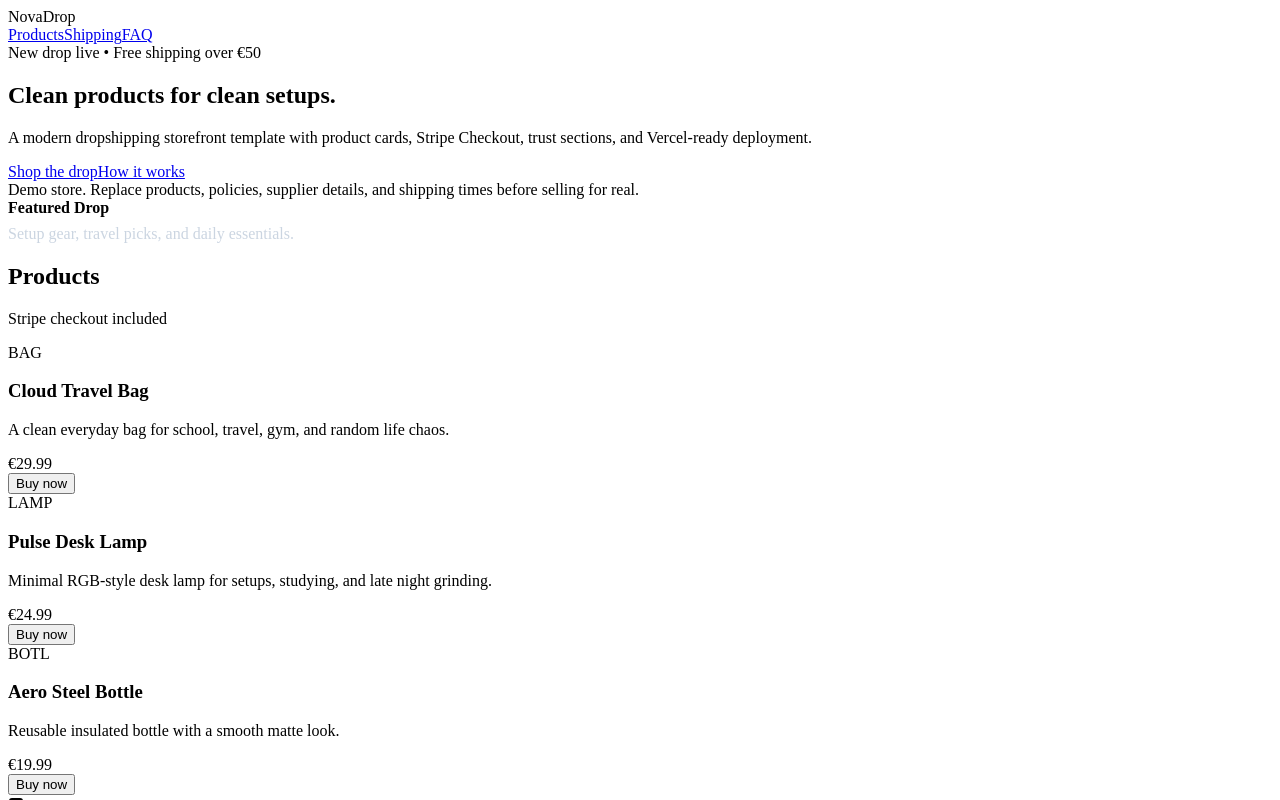
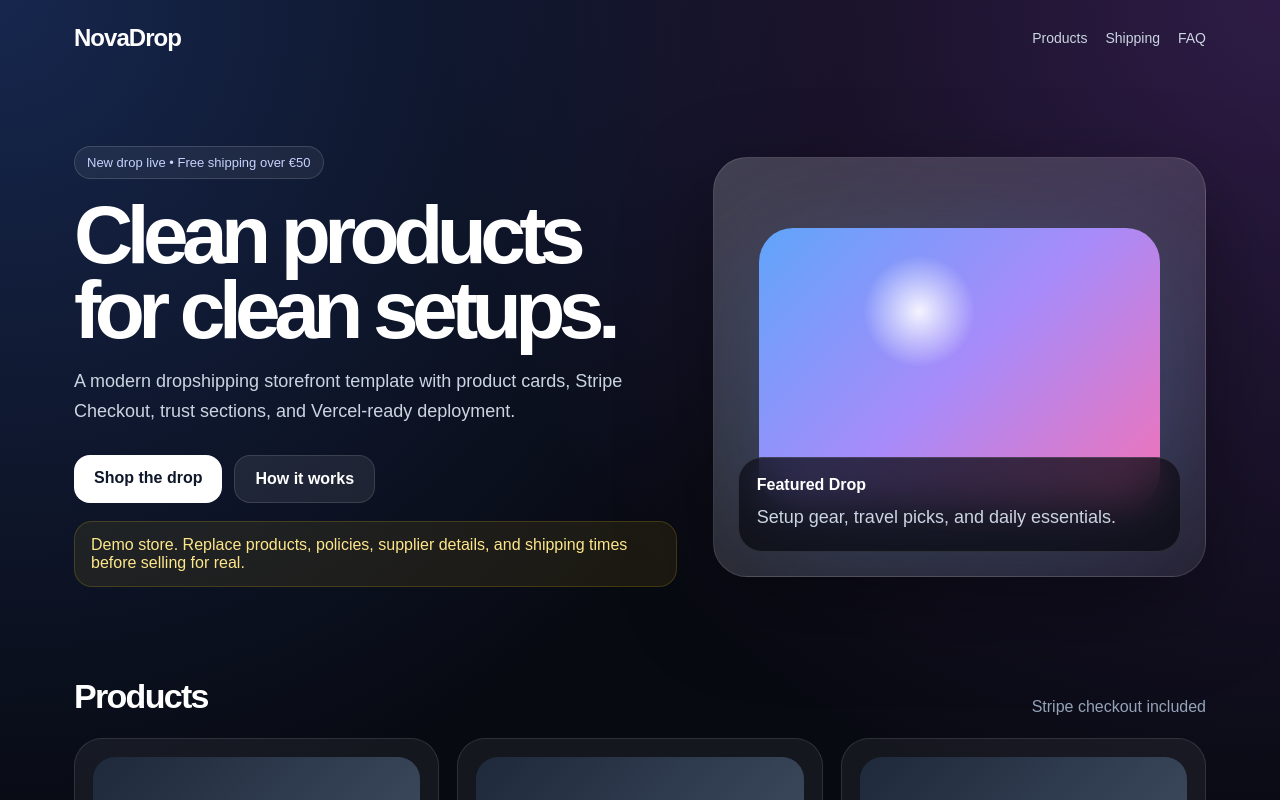
Before and after one commit to Allianzee/Dropshipsite, a Next.js app: page / in a window 1280 px wide. Shown: the top 800 px of the page. Built offline with nearby package versions, Linux system fonts and the light colour scheme.

Commit message:
Add files via upload

```diff
--- /dev/null
+++ b/app/globals.css
@@ -0,0 +1,264 @@
+* {
+  box-sizing: border-box;
+}
+
+html {
+  scroll-behavior: smooth;
+}
+
+body {
+  margin: 0;
+  background: #080A12;
+  color: white;
+  font-family: Arial, Helvetica, sans-serif;
+}
+
+a {
+  color: inherit;
+  text-decoration: none;
+}
+
+button {
+  font-family: inherit;
+}
+
+.page {
+  min-height: 100vh;
+  background:
+    radial-gradient(circle at top left, rgba(64, 123, 255, 0.25), transparent 35%),
+    radial-gradient(circle at top right, rgba(181, 90, 255, 0.22), transparent 35%),
+    #080A12;
+}
+
+.nav {
+  max-width: 1180px;
+  margin: auto;
+  padding: 24px;
+  display: flex;
+  align-items: center;
+  justify-content: space-between;
+}
+
+.logo {
+  font-weight: 900;
+  letter-spacing: -0.04em;
+  font-size: 24px;
+}
+
+.navLinks {
+  display: flex;
+  gap: 18px;
+  color: #CBD5E1;
+  font-size: 14px;
+}
+
+.hero {
+  max-width: 1180px;
+  margin: auto;
+  padding: 70px 24px 40px;
+  display: grid;
+  grid-template-columns: 1.1fr 0.9fr;
+  gap: 36px;
+  align-items: center;
+}
+
+.badge {
+  display: inline-flex;
+  border: 1px solid rgba(255,255,255,0.14);
+  background: rgba(255,255,255,0.06);
+  color: #C7D2FE;
+  padding: 8px 12px;
+  border-radius: 999px;
+  font-size: 13px;
+}
+
+h1 {
+  font-size: clamp(42px, 8vw, 82px);
+  line-height: 0.92;
+  margin: 18px 0;
+  letter-spacing: -0.08em;
+}
+
+.hero p {
+  color: #CBD5E1;
+  font-size: 18px;
+  line-height: 1.7;
+  max-width: 590px;
+}
+
+.ctaRow {
+  display: flex;
+  gap: 12px;
+  margin-top: 28px;
+  flex-wrap: wrap;
+}
+
+.btn {
+  border: 0;
+  border-radius: 16px;
+  padding: 14px 20px;
+  font-weight: 800;
+  cursor: pointer;
+  transition: 0.2s ease;
+}
+
+.btnPrimary {
+  background: white;
+  color: #0F172A;
+}
+
+.btnPrimary:hover {
+  transform: translateY(-2px);
+}
+
+.btnGhost {
+  background: rgba(255,255,255,0.08);
+  color: white;
+  border: 1px solid rgba(255,255,255,0.12);
+}
+
+.heroCard {
+  min-height: 420px;
+  border-radius: 34px;
+  background:
+    linear-gradient(145deg, rgba(255,255,255,0.16), rgba(255,255,255,0.04)),
+    rgba(255,255,255,0.04);
+  border: 1px solid rgba(255,255,255,0.12);
+  box-shadow: 0 30px 90px rgba(0,0,0,0.35);
+  padding: 24px;
+  position: relative;
+  overflow: hidden;
+}
+
+.productMock {
+  position: absolute;
+  inset: 70px 45px;
+  border-radius: 34px;
+  background:
+    radial-gradient(circle at 40% 30%, rgba(255,255,255,0.9), transparent 18%),
+    linear-gradient(135deg, #60A5FA, #A78BFA, #F472B6);
+  filter: drop-shadow(0 28px 60px rgba(96,165,250,0.25));
+}
+
+.mockLabel {
+  position: absolute;
+  bottom: 24px;
+  left: 24px;
+  right: 24px;
+  border-radius: 24px;
+  padding: 18px;
+  background: rgba(8,10,18,0.75);
+  backdrop-filter: blur(20px);
+  border: 1px solid rgba(255,255,255,0.12);
+}
+
+.section {
+  max-width: 1180px;
+  margin: auto;
+  padding: 50px 24px;
+}
+
+.sectionTitle {
+  display: flex;
+  align-items: end;
+  justify-content: space-between;
+  gap: 16px;
+  margin-bottom: 22px;
+}
+
+.sectionTitle h2 {
+  margin: 0;
+  font-size: 34px;
+  letter-spacing: -0.05em;
+}
+
+.sectionTitle p {
+  margin: 0;
+  color: #94A3B8;
+}
+
+.grid {
+  display: grid;
+  grid-template-columns: repeat(3, 1fr);
+  gap: 18px;
+}
+
+.card {
+  border-radius: 28px;
+  background: rgba(255,255,255,0.055);
+  border: 1px solid rgba(255,255,255,0.11);
+  padding: 18px;
+}
+
+.image {
+  height: 230px;
+  border-radius: 22px;
+  background: linear-gradient(135deg, #1E293B, #475569);
+  display: grid;
+  place-items: center;
+  font-size: 56px;
+  font-weight: 900;
+  color: rgba(255,255,255,0.75);
+}
+
+.card h3 {
+  font-size: 20px;
+  margin: 16px 0 6px;
+}
+
+.card p {
+  color: #CBD5E1;
+  line-height: 1.55;
+}
+
+.priceRow {
+  display: flex;
+  justify-content: space-between;
+  align-items: center;
+  margin-top: 16px;
+}
+
+.price {
+  font-size: 22px;
+  font-weight: 900;
+}
+
+.buyBtn {
+  border: 0;
+  background: #6366F1;
+  color: white;
+  padding: 12px 14px;
+  border-radius: 14px;
+  font-weight: 800;
+  cursor: pointer;
+}
+
+.footer {
+  padding: 40px 24px;
+  text-align: center;
+  color: #64748B;
+}
+
+.notice {
+  margin-top: 18px;
+  padding: 14px 16px;
+  border-radius: 18px;
+  background: rgba(250, 204, 21, 0.08);
+  border: 1px solid rgba(250, 204, 21, 0.18);
+  color: #FDE68A;
+}
+
+@media (max-width: 850px) {
+  .hero {
+    grid-template-columns: 1fr;
+    padding-top: 38px;
+  }
+
+  .grid {
+    grid-template-columns: 1fr;
+  }
+
+  .navLinks {
+    display: none;
+  }
+}
--- /dev/null
+++ b/app/layout.tsx
@@ -0,0 +1,17 @@
+import type { Metadata } from "next";
+import "./globals.css";
+
+export const metadata: Metadata = {
+  title: "NovaDrop Store",
+  description: "Clean dropshipping storefront built with Next.js, Vercel, and Stripe.",
+};
+
+export default function RootLayout({
+  children,
+}: Readonly<{ children: React.ReactNode }>) {
+  return (
+    <html lang="en">
+      <body>{children}</body>
+    </html>
+  );
+}
```
